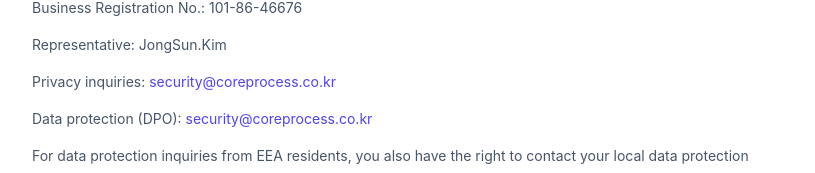
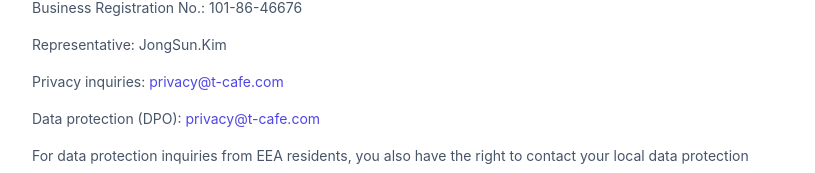
Before and after one commit to CoreProcessGit/t-cafe-page, a React (Create React App) app: page /privacy-policy in a window 1280 px wide. Shown: the part 7334-7507 px from the top of the page, without its empty margins (232-1047 px from the left). Built offline with nearby package versions, Linux system fonts and the light colour scheme.

Commit message:
fix: privacy 이메일 변경

```diff
--- a/src/pages/DPA.js
+++ b/src/pages/DPA.js
@@ -206,7 +206,7 @@ const DPA = () => {
           <li>The processing does not include, on a large scale, special categories of personal data (as defined in Article 9(1) of the GDPR) or personal data relating to criminal convictions and offences (as defined in Article 10 of the GDPR); and</li>
           <li>The processing is unlikely to result in a risk to the rights and freedoms of natural persons, taking into account the nature, context, scope and purposes of the processing.</li>
         </ul>
-        <p>If, in the future, the conditions for the Article 27(2)(a) exemption no longer apply, COREPROCESS shall designate a representative in the European Union and (if applicable) the United Kingdom in writing without undue delay and update this DPA accordingly. The Customer may request a status confirmation of the representative designation at any time by contacting COREPROCESS at <a href="mailto:security@coreprocess.co.kr">{'security@coreprocess.co.kr'}</a>.</p>
+        <p>If, in the future, the conditions for the Article 27(2)(a) exemption no longer apply, COREPROCESS shall designate a representative in the European Union and (if applicable) the United Kingdom in writing without undue delay and update this DPA accordingly. The Customer may request a status confirmation of the representative designation at any time by contacting COREPROCESS at <a href="mailto:privacy@t-cafe.com">{'privacy@t-cafe.com'}</a>.</p>
 
         <h2>13. Return or Deletion of Personal Data</h2>
         <p>Upon termination of the Customer's subscription to the App or upon the Customer's written request:</p>
@@ -235,8 +235,8 @@ const DPA = () => {
         <p>Address: {'Room 801, Dasan Station Leader’s Tower, 123 Dasanjungang-ro 123beon-gil, Namyangju-si, Gyeonggi-do, South Korea'}</p>
         <p>Business Registration No.: {'101-86-46676'}</p>
         <p>Representative: {'JongSun.Kim'}</p>
-        <p>Data protection (DPO): <a href="mailto:security@coreprocess.co.kr">{'security@coreprocess.co.kr'}</a></p>
-        <p>Privacy inquiries: <a href="mailto:security@coreprocess.co.kr">{'security@coreprocess.co.kr'}</a></p>
+        <p>Data protection (DPO): <a href="mailto:privacy@t-cafe.com">{'privacy@t-cafe.com'}</a></p>
+        <p>Privacy inquiries: <a href="mailto:privacy@t-cafe.com">{'privacy@t-cafe.com'}</a></p>
         <p>For more information about how we collect and process Personal Data, please refer to our <a href="/privacy-policy">Privacy Policy</a> and <a href="/terms-of-service">Terms of Service</a>.</p>
 
         <h2 id="scc-annexes">19. SCC Annexes (Module Two — Controller-to-Processor)</h2>
@@ -245,7 +245,7 @@ const DPA = () => {
         <h3>Annex I.A — List of Parties</h3>
         <ul>
           <li><strong>Data Exporter</strong>: The Customer entity that has installed the App through the Atlassian Marketplace and accepted these Terms. Role: Controller. Activities relevant to the data transferred: use of the App for test management within the Customer's Jira Cloud instance. Contact details: as recorded in the Customer's Atlassian Marketplace account.</li>
-          <li><strong>Data Importer</strong>: {'COREPROCESS Corp.'} (COREPROCESS), located at {'Room 801, Dasan Station Leader’s Tower, 123 Dasanjungang-ro 123beon-gil, Namyangju-si, Gyeonggi-do, South Korea'}, Republic of Korea. Role: Processor. Activities relevant to the data transferred: provision and operation of the T-CAFE test management application, including hosting, security monitoring, technical support, and incident response. Contact person: Data Protection Officer, <a href="mailto:security@coreprocess.co.kr">{'security@coreprocess.co.kr'}</a>.</li>
+          <li><strong>Data Importer</strong>: {'COREPROCESS Corp.'} (COREPROCESS), located at {'Room 801, Dasan Station Leader’s Tower, 123 Dasanjungang-ro 123beon-gil, Namyangju-si, Gyeonggi-do, South Korea'}, Republic of Korea. Role: Processor. Activities relevant to the data transferred: provision and operation of the T-CAFE test management application, including hosting, security monitoring, technical support, and incident response. Contact person: Data Protection Officer, <a href="mailto:privacy@t-cafe.com">{'privacy@t-cafe.com'}</a>.</li>
         </ul>
 
         <h3>Annex I.B — Description of Transfer</h3>
--- a/src/pages/PrivacyPolicy.js
+++ b/src/pages/PrivacyPolicy.js
@@ -159,7 +159,7 @@ const PrivacyPolicy = () => {
         </ul>
 
         <h3>9.4 How to Exercise Your Rights</h3>
-        <p>To exercise any of these rights, contact us at <a href="mailto:security@coreprocess.co.kr">{'security@coreprocess.co.kr'}</a>. We will respond to your request within thirty (30) days, or as required by applicable law. We may need to verify your identity before processing certain requests.</p>
+        <p>To exercise any of these rights, contact us at <a href="mailto:privacy@t-cafe.com">{'privacy@t-cafe.com'}</a>. We will respond to your request within thirty (30) days, or as required by applicable law. We may need to verify your identity before processing certain requests.</p>
 
         <h2>10. International Data Transfers</h2>
         <p>The App may transfer and process personal data across international borders. We rely on the following legal mechanisms to ensure adequate protection:</p>
@@ -203,8 +203,8 @@ const PrivacyPolicy = () => {
         <p>Address: {'Room 801, Dasan Station Leader’s Tower, 123 Dasanjungang-ro 123beon-gil, Namyangju-si, Gyeonggi-do, South Korea'}</p>
         <p>Business Registration No.: {'101-86-46676'}</p>
         <p>Representative: {'JongSun.Kim'}</p>
-        <p>Privacy inquiries: <a href="mailto:security@coreprocess.co.kr">{'security@coreprocess.co.kr'}</a></p>
-        <p>Data protection (DPO): <a href="mailto:security@coreprocess.co.kr">{'security@coreprocess.co.kr'}</a></p>
+        <p>Privacy inquiries: <a href="mailto:privacy@t-cafe.com">{'privacy@t-cafe.com'}</a></p>
+        <p>Data protection (DPO): <a href="mailto:privacy@t-cafe.com">{'privacy@t-cafe.com'}</a></p>
         <p>For data protection inquiries from EEA residents, you also have the right to contact your local data protection supervisory authority. A list of EEA supervisory authorities is available at: <a href="https://edpb.europa.eu/about-edpb/about-edpb/members_en" target="_blank" rel="noopener noreferrer">https://edpb.europa.eu/about-edpb/about-edpb/members_en</a></p>
 
         <h2>16. Korean PIPA Required Information (개인정보 처리방침 필수 고지)</h2>
@@ -214,8 +214,8 @@ const PrivacyPolicy = () => {
         <ul>
           <li><strong>Name (성명)</strong>: {'JongSun.Kim'}</li>
           <li><strong>Position (직책)</strong>: {'CEO'}</li>
-          <li><strong>Phone (연락처)</strong>: {'security@coreprocess.co.kr'}</li>
-          <li><strong>Email</strong>: <a href="mailto:security@coreprocess.co.kr">{'security@coreprocess.co.kr'}</a></li>
+          <li><strong>Phone (연락처)</strong>: {'privacy@t-cafe.com'}</li>
+          <li><strong>Email</strong>: <a href="mailto:privacy@t-cafe.com">{'privacy@t-cafe.com'}</a></li>
         </ul>
 
         <h3>16.2 Business Operator Information (사업자 정보)</h3>
@@ -242,7 +242,7 @@ const PrivacyPolicy = () => {
         </ul>
 
         <h3>16.4 Rights of Data Subjects and How to Exercise Them (정보주체의 권리 및 행사 방법)</h3>
-        <p>Under PIPA, data subjects in the Republic of Korea have the right to (i) request access to their personal information, (ii) request correction or deletion, (iii) request suspension of processing, and (iv) withdraw consent at any time. To exercise these rights, please contact the Personal Information Protection Officer using the contact information above, or send a written request to <a href="mailto:security@coreprocess.co.kr">{'security@coreprocess.co.kr'}</a>. We will respond without undue delay and in any case within ten (10) days, in accordance with PIPA Article 38.</p>
+        <p>Under PIPA, data subjects in the Republic of Korea have the right to (i) request access to their personal information, (ii) request correction or deletion, (iii) request suspension of processing, and (iv) withdraw consent at any time. To exercise these rights, please contact the Personal Information Protection Officer using the contact information above, or send a written request to <a href="mailto:privacy@t-cafe.com">{'privacy@t-cafe.com'}</a>. We will respond without undue delay and in any case within ten (10) days, in accordance with PIPA Article 38.</p>
 
         <h3>16.5 Right to Lodge a Complaint (개인정보 침해 신고)</h3>
         <p>If you believe that your personal information rights have been infringed, you may file a complaint with the following Korean authorities:</p>
--- a/src/pages/SubProcessors.js
+++ b/src/pages/SubProcessors.js
@@ -82,7 +82,7 @@ const SubProcessors = () => {
           <li>Email to administrators where contact information is available</li>
           <li>Atlassian Marketplace listing updates</li>
         </ul>
-        <p>Customers subject to GDPR or similar data protection laws may object to any new sub-processor by contacting COREPROCESS at <a href="mailto:security@coreprocess.co.kr">{'security@coreprocess.co.kr'}</a> within thirty (30) days of notification. If COREPROCESS cannot accommodate the objection, the customer may terminate the affected services in accordance with the <a href="/terms-of-service">Terms of Service</a>.</p>
+        <p>Customers subject to GDPR or similar data protection laws may object to any new sub-processor by contacting COREPROCESS at <a href="mailto:privacy@t-cafe.com">{'privacy@t-cafe.com'}</a> within thirty (30) days of notification. If COREPROCESS cannot accommodate the objection, the customer may terminate the affected services in accordance with the <a href="/terms-of-service">Terms of Service</a>.</p>
 
         <h2>6. Sub-processor Due Diligence</h2>
         <p>Before engaging any sub-processor, COREPROCESS conducts reasonable due diligence to ensure that the sub-processor:</p>
@@ -110,8 +110,8 @@ const SubProcessors = () => {
         <p><strong>{'COREPROCESS Corp.'}</strong> (COREPROCESS)</p>
         <p>Address: {'Room 801, Dasan Station Leader’s Tower, 123 Dasanjungang-ro 123beon-gil, Namyangju-si, Gyeonggi-do, South Korea'}</p>
         <p>Representative: {'JongSun.Kim'}</p>
-        <p>Data protection (DPO): <a href="mailto:security@coreprocess.co.kr">{'security@coreprocess.co.kr'}</a></p>
-        <p>Privacy inquiries: <a href="mailto:security@coreprocess.co.kr">{'security@coreprocess.co.kr'}</a></p>
+        <p>Data protection (DPO): <a href="mailto:privacy@t-cafe.com">{'privacy@t-cafe.com'}</a></p>
+        <p>Privacy inquiries: <a href="mailto:privacy@t-cafe.com">{'privacy@t-cafe.com'}</a></p>
         <p>For more information about how we handle your data, please refer to our <a href="/privacy-policy">Privacy Policy</a> and <a href="/dpa">Data Processing Addendum</a>.</p>
       </div>
     </div>
--- a/src/pages/TermsOfService.js
+++ b/src/pages/TermsOfService.js
@@ -188,8 +188,8 @@ const TermsOfService = () => {
         <p>Business Registration No.: {'101-86-46676'}</p>
         <p>Representative: {'JongSun.Kim'}</p>
         <p>Legal inquiries: <a href="mailto:contact@coreprocess.co.kr">{'contact@coreprocess.co.kr'}</a></p>
-        <p>Privacy inquiries: <a href="mailto:security@coreprocess.co.kr">{'security@coreprocess.co.kr'}</a></p>
-        <p>Data protection (DPO): <a href="mailto:security@coreprocess.co.kr">{'security@coreprocess.co.kr'}</a></p>
+        <p>Privacy inquiries: <a href="mailto:privacy@t-cafe.com">{'privacy@t-cafe.com'}</a></p>
+        <p>Data protection (DPO): <a href="mailto:privacy@t-cafe.com">{'privacy@t-cafe.com'}</a></p>
         <p>Security reports: <a href="mailto:security@coreprocess.co.kr">{'security@coreprocess.co.kr'}</a></p>
         <p>For data protection or security inquiries, please also refer to our <a href="/privacy-policy">Privacy Policy</a> and <a href="/security-policy">Security Policy</a>.</p>
       </div>
```
